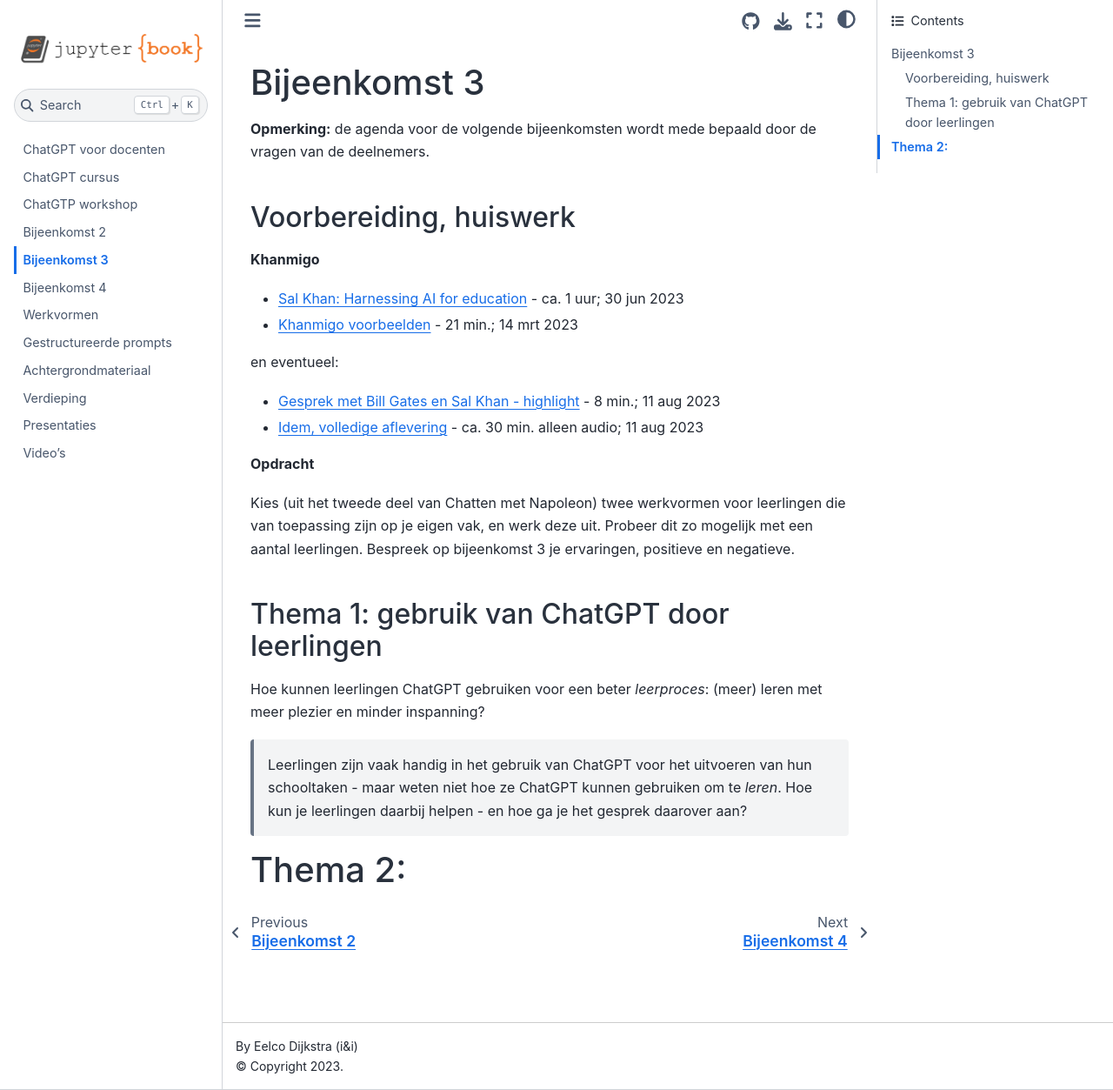
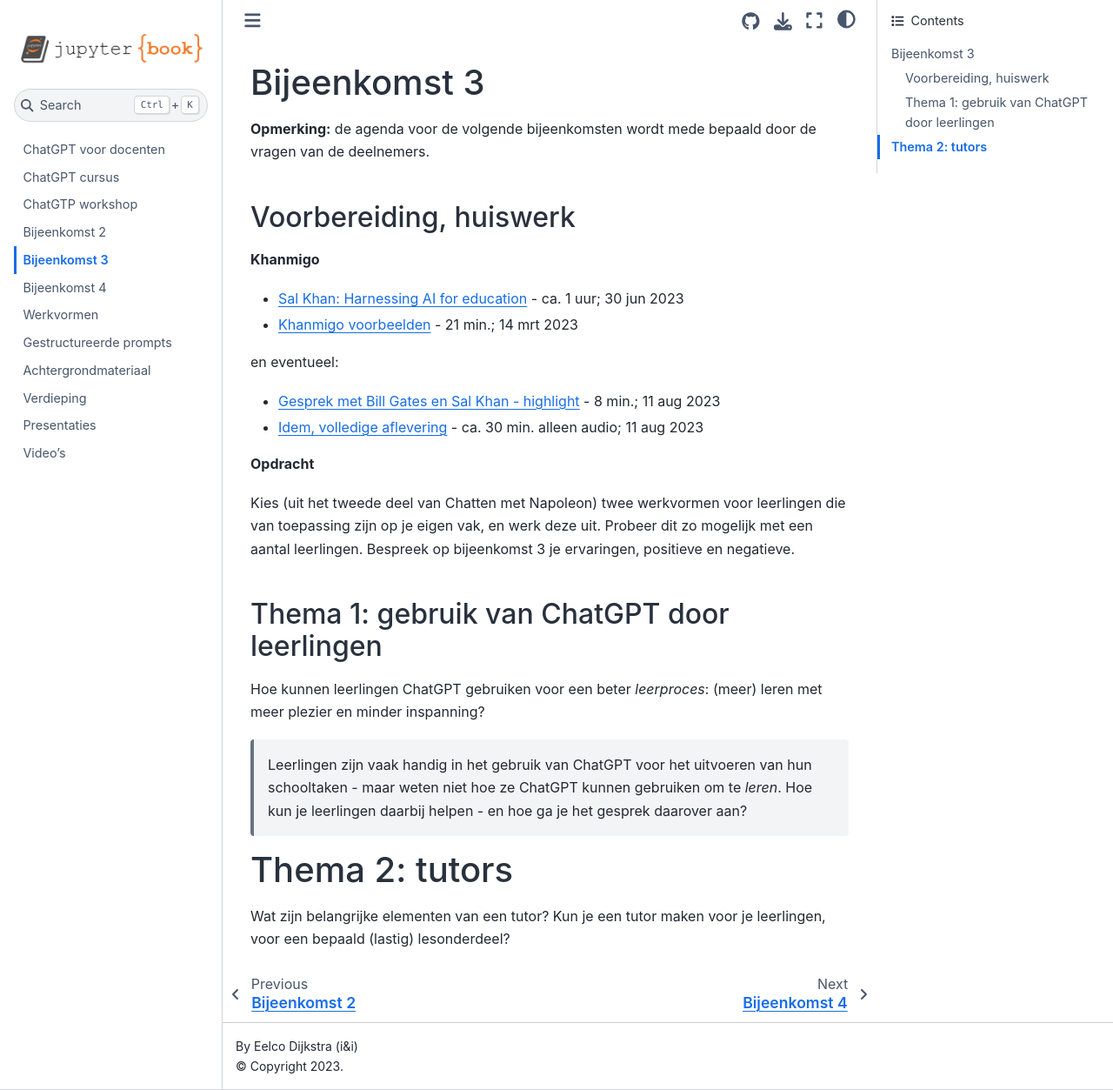
Before and after one commit to infvo/chatgptbook, a Jupyter Book: the page built from bijeenkomst-3.md, in a window 1280 px wide and 1253 px high. Shown: the whole window at 87% size. Built offline with Jupyter Book 1.0.4 settings and Sphinx 7.4.7 and the Sphinx Book theme 1.1.4, drawn with Linux system fonts in a browser that asks for light colours.

Commit message:
Update bijeenkomst-3.md

```diff
--- a/bijeenkomst-3.md
+++ b/bijeenkomst-3.md
@@ -25,4 +25,6 @@
 
 > Leerlingen zijn vaak handig in het gebruik van ChatGPT voor het uitvoeren van hun schooltaken - maar weten niet hoe ze ChatGPT kunnen gebruiken om te *leren*. Hoe kun je leerlingen daarbij helpen - en hoe ga je het gesprek daarover aan?
 
-# Thema 2:
+# Thema 2: tutors
+
+Wat zijn belangrijke elementen van een tutor? Kun je een tutor maken voor je leerlingen, voor een bepaald (lastig) lesonderdeel?
```
